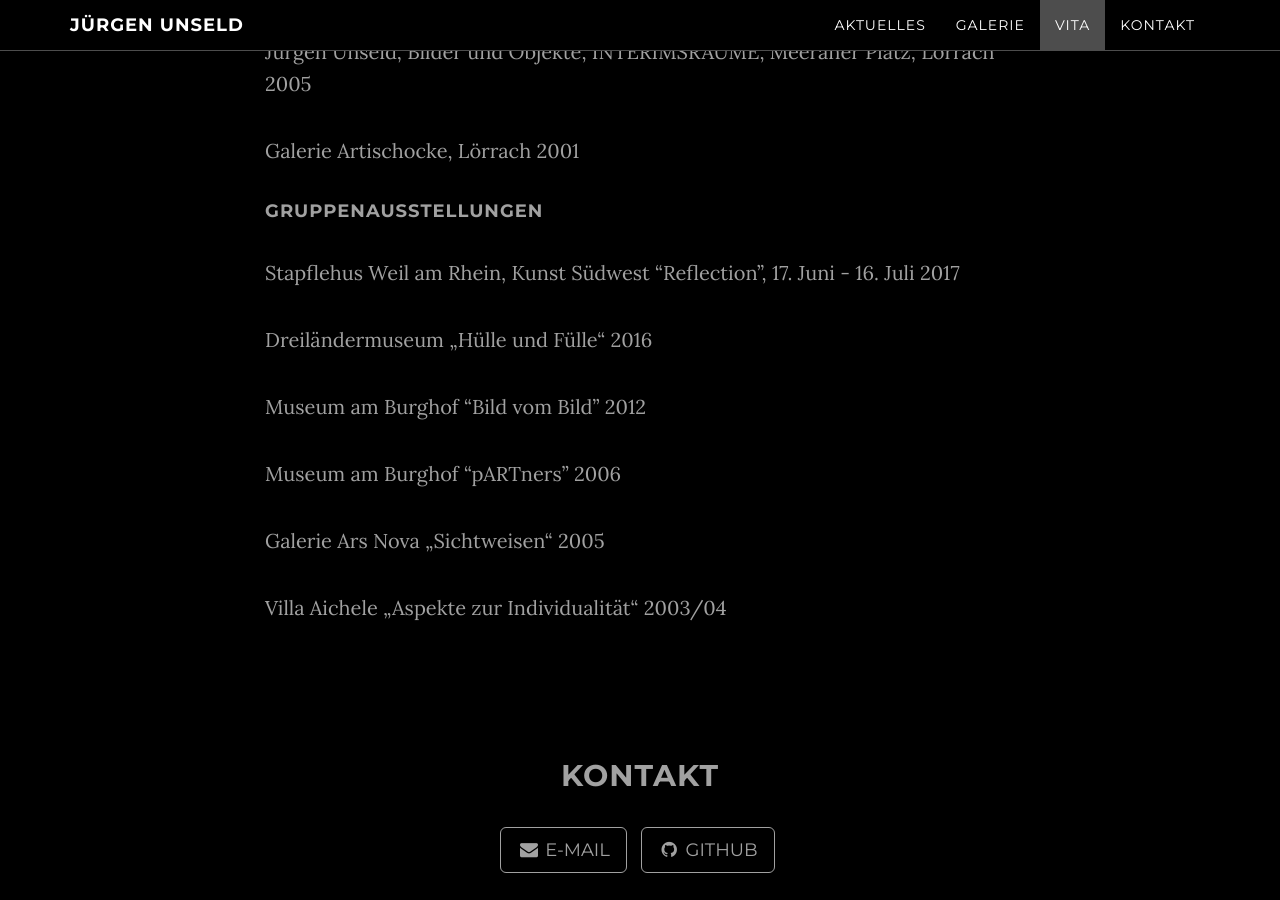
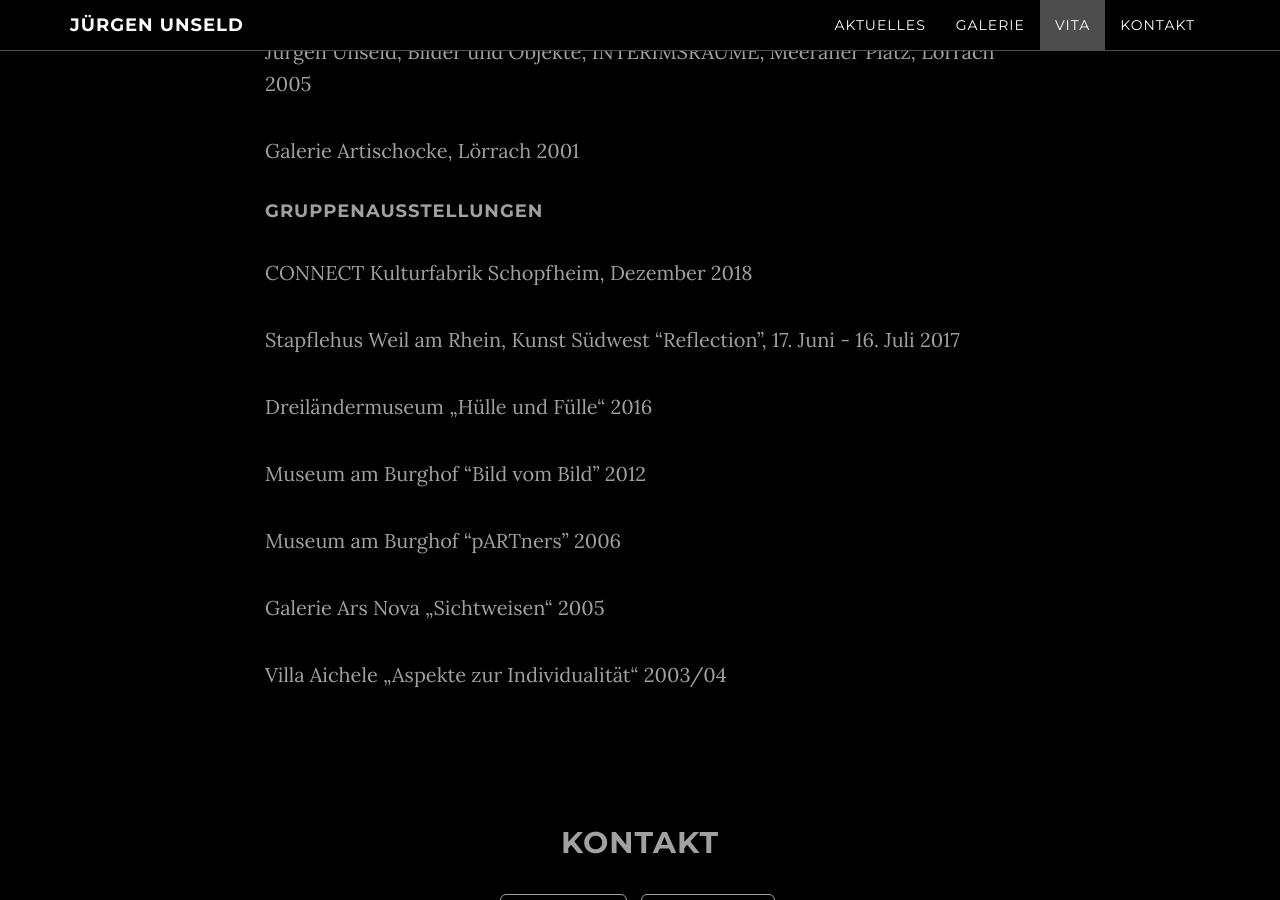
Before and after one commit to jueunseld/jueunseld.github.io, a Jekyll site: the page built from _posts/2017-06-04-vita.md, in a window 1280 px wide and 900 px high, scrolled down 3972 px. Built offline with Jekyll 4.4.1, drawn with Linux system fonts in a browser that asks for light colours; our own code applies the rules of GitHub Pages for plain Markdown files.

Commit message:
Update 2017-06-04-vita.md
CONNECT Kulturfabrik Schopfheim, Dezember 2018

```diff
--- a/_posts/2017-06-04-vita.md
+++ b/_posts/2017-06-04-vita.md
@@ -31,6 +31,8 @@ Galerie Artischocke, Lörrach 2001
 
 #### Gruppenausstellungen
 
+CONNECT Kulturfabrik Schopfheim, Dezember 2018
+
 Stapflehus Weil am Rhein, Kunst Südwest "Reflection", 17. Juni - 16. Juli 2017
 
 Dreiländermuseum „Hülle und Fülle“ 2016
```
